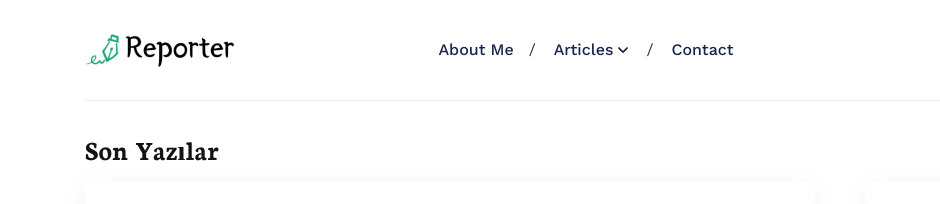
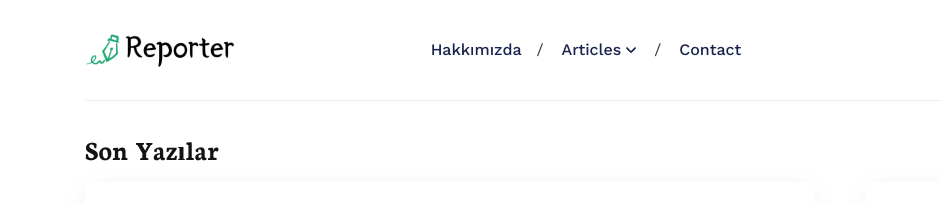
Before and after one commit to tennissciences/proje, a plain HTML site: page index.html in a window 1280 px wide. Shown: the top 204 px of the page, 0-940 px from the left. Drawn offline with nearby package versions, Linux system fonts and the light colour scheme.

Commit message:
Update index.html

```diff
--- a/index.html
+++ b/index.html
@@ -51,7 +51,7 @@
       </form>
       <div class="collapse navbar-collapse text-center order-lg-2 order-4" id="navigation">
         <ul class="navbar-nav mx-auto mt-3 mt-lg-0">
-          <li class="nav-item"> <a class="nav-link" href="about.html">About Me</a>
+          <li class="nav-item"> <a class="nav-link" href="about.html">Hakkımızda</a>
           </li>
           <li class="nav-item dropdown"> <a class="nav-link dropdown-toggle" href="#" role="button"
               data-toggle="dropdown" aria-haspopup="true" aria-expanded="false">
```
